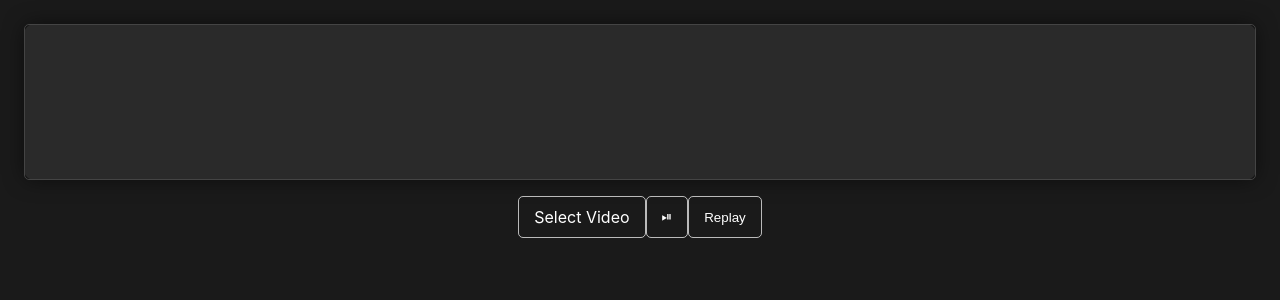
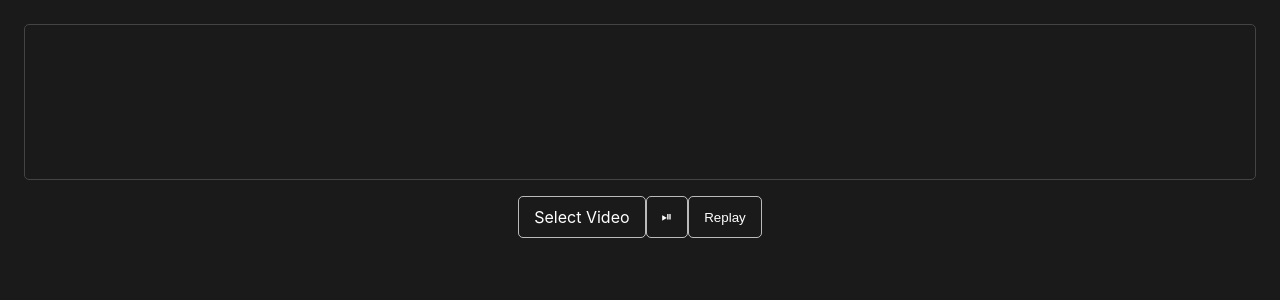
Before and after one commit to caymand/web-image, a React (Vite) app: page / in a window 1280 px wide. Shown: the top 300 px of the page. Built offline with nearby package versions, Linux system fonts and the light colour scheme.

Commit message:
simplify

```diff
--- a/src/App.tsx
+++ b/src/App.tsx
@@ -5,11 +5,9 @@ import { DrawingSurface } from './DrawingSurface';
 
 function App() {
   return (
-    <div id="app">
-      <div id="container" >
-        <DrawingSurface />
-      </div>
-      <div className={styles.controlsContainer}>
+    <div className={styles.app}>
+      <DrawingSurface />
+      <div className={styles.controlsBar}>
         <SelectVideo />
         <PlayPause />
         <Replay />
--- a/src/DrawingSurface.tsx
+++ b/src/DrawingSurface.tsx
@@ -12,7 +12,7 @@ export const DrawingSurface: React.FC = () => {
       const rect = containerRef.current.getBoundingClientRect()
       if (worker.deref) {
         const msg: ResizeMsg = { type: "Resize", data: { width: rect.width, height: rect.height } };
-        worker.deref.postMessage(msg)
+        // worker.deref.postMessage(msg)
       }
     }
   }, [])
--- a/src/controls.module.css
+++ b/src/controls.module.css
@@ -1,7 +1,20 @@
-.controlsContainer {
+.app {
+    height: 100%;
+
+    display: flex;
+    flex-direction: column;
+}
+
+.drawingSurface {
+  border: 1px solid #444;
+  border-radius: 5px;
+
+  margin: 1em;
+}
+
+.controlsBar {
   display: flex;
   justify-content: center;
-  border-radius: 10px;
 }
 
 .button {
@@ -35,11 +48,3 @@
 .stepRight {
   right: 20px;
 }
-
-.drawingSurface {
-  border: 1px solid #444;
-  border-radius: 5px;
-
-  width: 100%;
-  height: 100%;
-}
--- a/src/style.css
+++ b/src/style.css
@@ -6,18 +6,8 @@ body {
   background-color: #1a1a1a;
   color: #fff;
   font-family: -apple-system, BlinkMacSystemFont, 'Segoe UI', Roboto, Helvetica, Arial, sans-serif;
-}
 
-#container {
-  margin: 1em;;
-  background-color: #2a2a2a;
-  border-radius: 10px;
-  box-shadow: 0 0 20px rgba(0, 0, 0, 0.5);
-}
-
-#app {
-    display: flex;
-    flex-direction: column;
+  height: 100%;
 }
 
 input[type="file"] {
```
